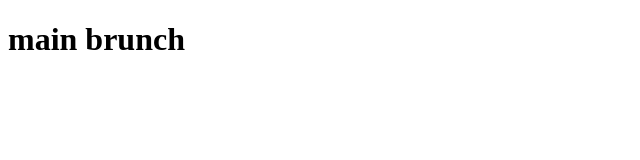
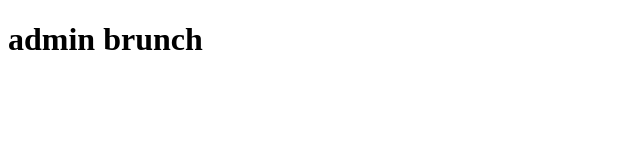
Before and after one commit to 2459005-dot/sample, a plain HTML site: page index.html in a window 1280 px wide. Shown: the whole page, without its empty margins (0-640 px from the left). Drawn offline with Linux system fonts and the light colour scheme.

Commit message:
Update index.html

```diff
--- a/index.html
+++ b/index.html
@@ -6,6 +6,6 @@
     <title>Document</title>
 </head>
 <body>
-    <h1>main brunch</h1>
+    <h1>admin brunch</h1>
 </body>
 </html>
```
